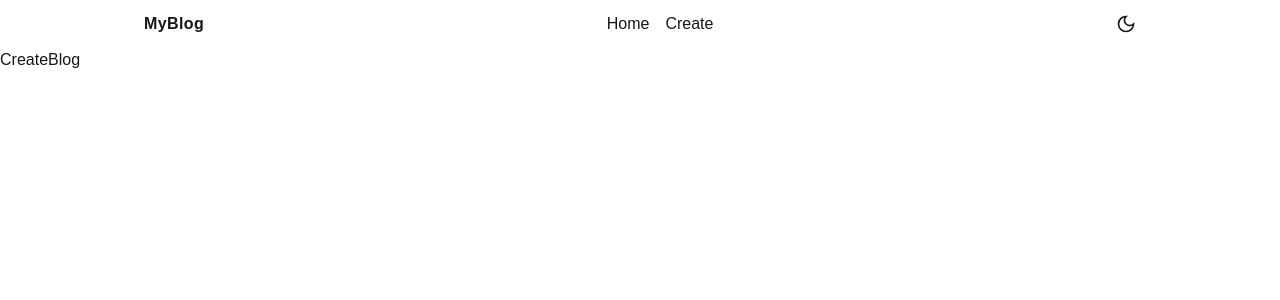
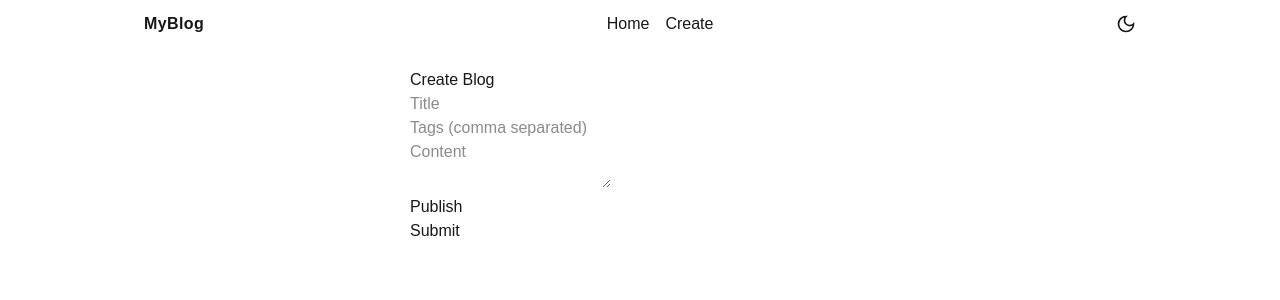
Before and after one commit to Bishuthapa/Blogs, a Next.js app: page /blog/create-blog in a window 1280 px wide. Shown: the top 300 px of the page. Built offline with nearby package versions, Linux system fonts and the light colour scheme.

Commit message:
create a blog post page

```diff
--- a/app/blog/create-blog/page.tsx
+++ b/app/blog/create-blog/page.tsx
@@ -1,5 +1,117 @@
-import React from "react";
+"use client";
 
-export default function CreateBlog() {
-    return <div>CreateBlog</div>;
+import { useState } from "react";
+import axios from "axios";
+
+export default function Blog() {
+  const [data, setData] = useState({
+    title: "",
+    tags: "",
+    content: "",
+    published: false,
+  });
+
+  const [loading, setLoading] = useState(false);
+  const [error, setError] = useState<string | null>(null);
+  const [success, setSuccess] = useState(false);
+
+  const handleChange = (
+    e: React.ChangeEvent<HTMLInputElement | HTMLTextAreaElement>
+  ) => {
+    setData({
+      ...data,
+      [e.target.name]: e.target.value,
+    });
+  };
+
+  const handleSubmit = async (e: React.FormEvent) => {
+    e.preventDefault();
+    setLoading(true);
+    setError(null);
+    setSuccess(false);
+
+    try {
+      const res = await axios.post("/api/blogs", {
+        title: data.title.trim(),
+        tags: data.tags
+          .split(",")
+          .map((tag) => tag.trim())
+          .filter((tag) => tag !== ""),
+        content: data.content,
+        published: data.published,
+      }, {
+        withCredentials: true
+      });
+
+      console.log(res.data);
+      setSuccess(true);
+
+      // clear form after submit
+      setData({
+        title: "",
+        tags: "",
+        content: "",
+        published: false,
+      });
+    } catch (err) {
+      if (err instanceof Error)
+        console.log(err);
+    } finally {
+      setLoading(false);
+    }
+  };
+
+  return (
+    <div style={{ maxWidth: "500px", margin: "auto", padding: "20px" }}>
+      <h1>Create Blog</h1>
+
+      {error && <p style={{ color: "red" }}>{error}</p>}
+      {success && <p style={{ color: "green" }}>Blog Created Successfully!</p>}
+
+      <form onSubmit={handleSubmit}>
+        <input
+          type="text"
+          name="title"
+          placeholder="Title"
+          value={data.title}
+          onChange={handleChange}
+          required
+        />
+        <br />
+
+        <input
+          type="text"
+          name="tags"
+          placeholder="Tags (comma separated)"
+          value={data.tags}
+          onChange={handleChange}
+        />
+        <br />
+
+        <textarea
+          name="content"
+          placeholder="Content"
+          value={data.content}
+          onChange={handleChange}
+          required
+        />
+        <br />
+
+        <button
+          type="button"
+          onClick={() => setData((prev) => ({
+            ...prev,
+            published: !prev.published
+          }))}
+        >
+          {data.published ? "Unpublish" : "Publish"}
+        </button>
+        <br />
+
+        <button type="submit" disabled={loading}>
+          {loading ? "Submitting..." : "Submit"}
+        </button>
+      </form>
+    </div>
+  );
 }
```
